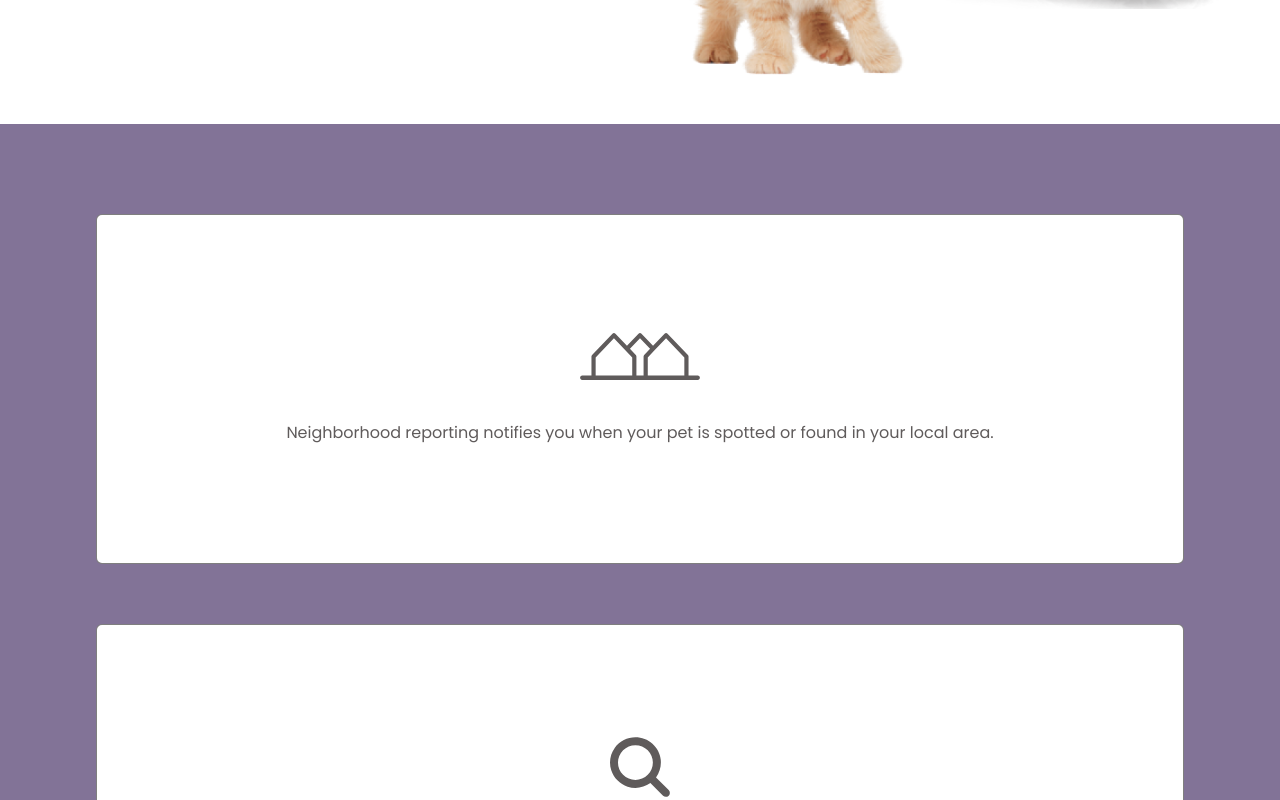
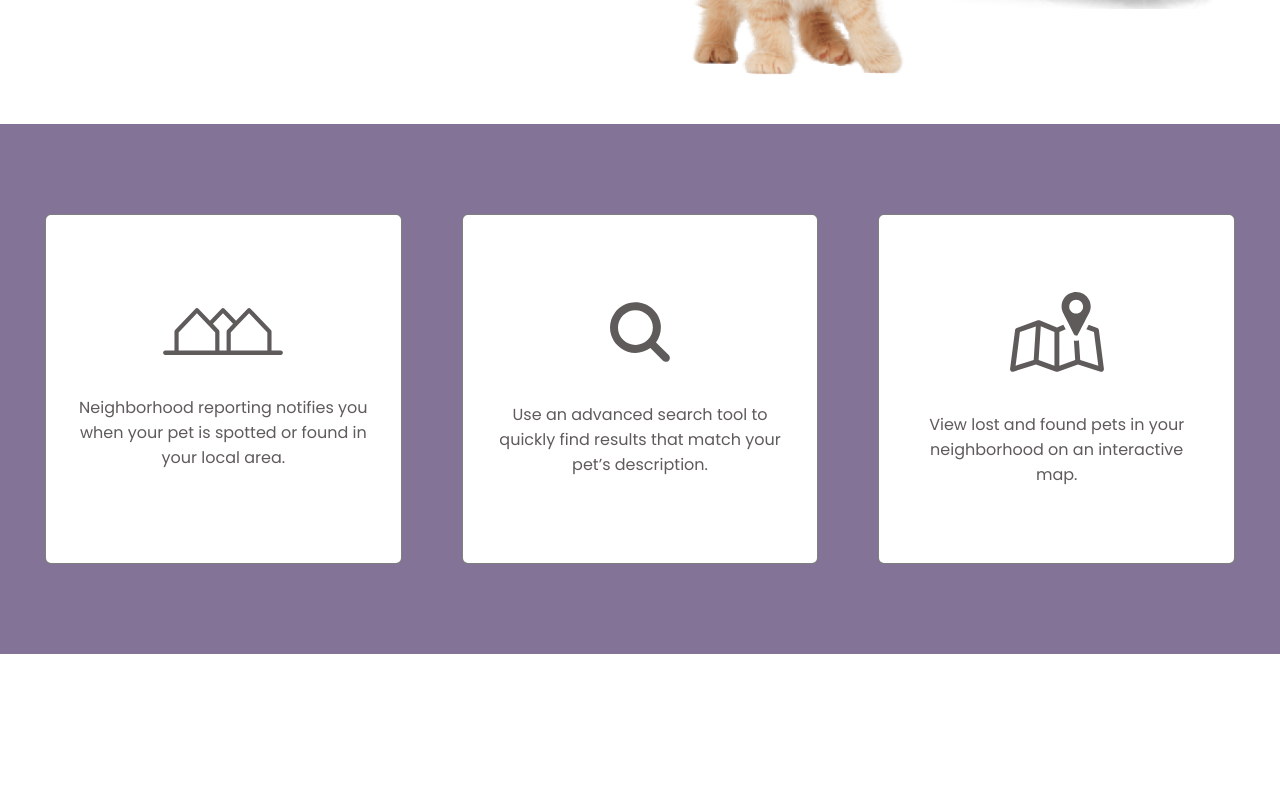
Before and after one commit to orojas12/furlorn, a React (Create React App) app in the folder frontend/: page / in a window 1280 px wide. Shown: the part 580-1380 px from the top of the page. After the commit the page ends 1234 px from the top, so only its background shows below. Built offline with nearby package versions, Linux system fonts and the light colour scheme.

Commit message:
add large screen layout

```diff
--- a/frontend/src/components/Card/Card.scss
+++ b/frontend/src/components/Card/Card.scss
@@ -1,3 +1,5 @@
+@use "../../styles/variables.scss" as var;
+
 .Card {
   display: flex;
   flex-direction: column;
@@ -9,6 +11,7 @@
   padding: 3rem;
   text-align: center;
   width: 85%;
+  max-width: 400px;
   height: 350px;
   border: solid 1px rgba(0, 0, 0, 0.5);
 
--- a/frontend/src/pages/Home/Home.scss
+++ b/frontend/src/pages/Home/Home.scss
@@ -46,6 +46,8 @@
     flex-direction: column;
     align-items: center;
     padding: 6rem 0 6rem;
+    margin: auto;
+    max-width: 1250px;
   }
 }
 
@@ -64,4 +66,8 @@
       text-align: left;
     }
   }
+  #about .about-container {
+    flex-direction: row;
+    justify-content: space-around;
+  }
 }
```
